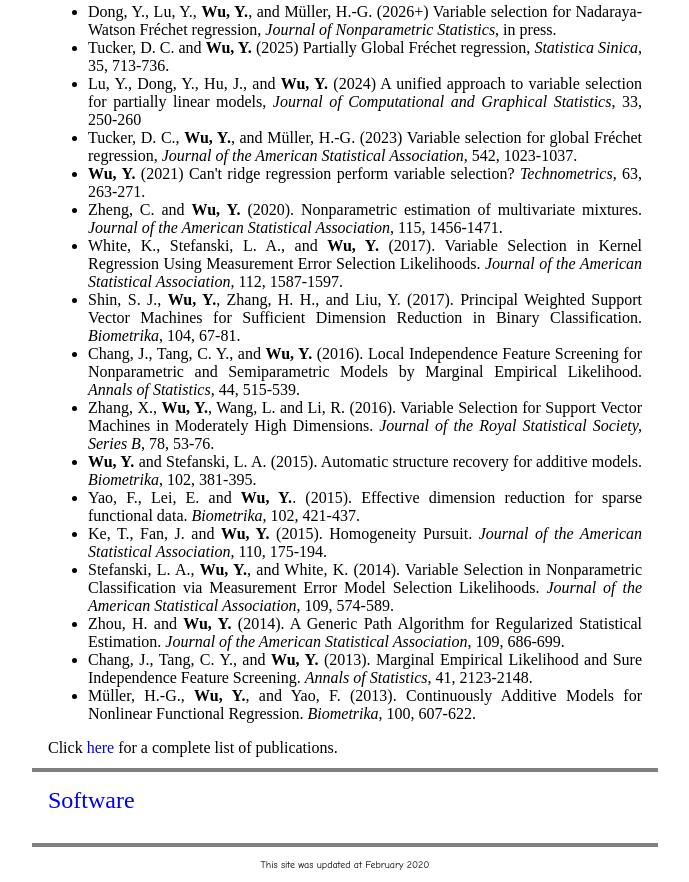
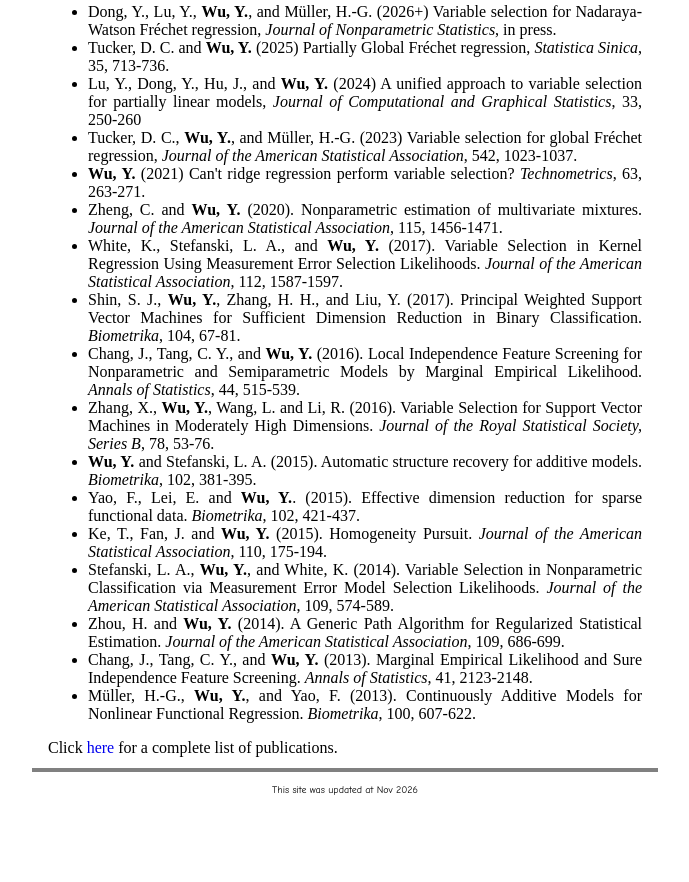
Before and after one commit to chriswunc/chriswunc.github.io, a plain HTML site: page index.html in a window 1280 px wide. Shown: the part 1420-2302 px from the top of the page, without its empty margins (295-984 px from the left). After the commit the page ends 2227 px from the top, so only its background shows below. Drawn offline with Linux system fonts and the light colour scheme.

Commit message:
Update index.html

```diff
--- a/index.html
+++ b/index.html
@@ -332,7 +332,7 @@ href="pubs/"> here </a> for a complete list of publications.
 
 
 
-<tr><td colspan="2">
+<!--<tr><td colspan="2">
   <table align=center width=600>
     <tr><td>
     <div align="justify">
@@ -342,14 +342,14 @@ href="pubs/"> here </a> for a complete list of publications.
     </td></tr>
   </table>
   <hr size=4 width=90% noshade/>
-</td></tr>
+</td></tr>-->
 
 
 <tr><td colspan="2">
   <p>
 
   <center>
-  <font size=-2 face="Comic Sans MS"> This site was updated at February 2020</font>
+  <font size=-2 face="Comic Sans MS"> This site was updated at Nov 2026</font>
   </center>
 </td></tr>
 </TABLE>
```
